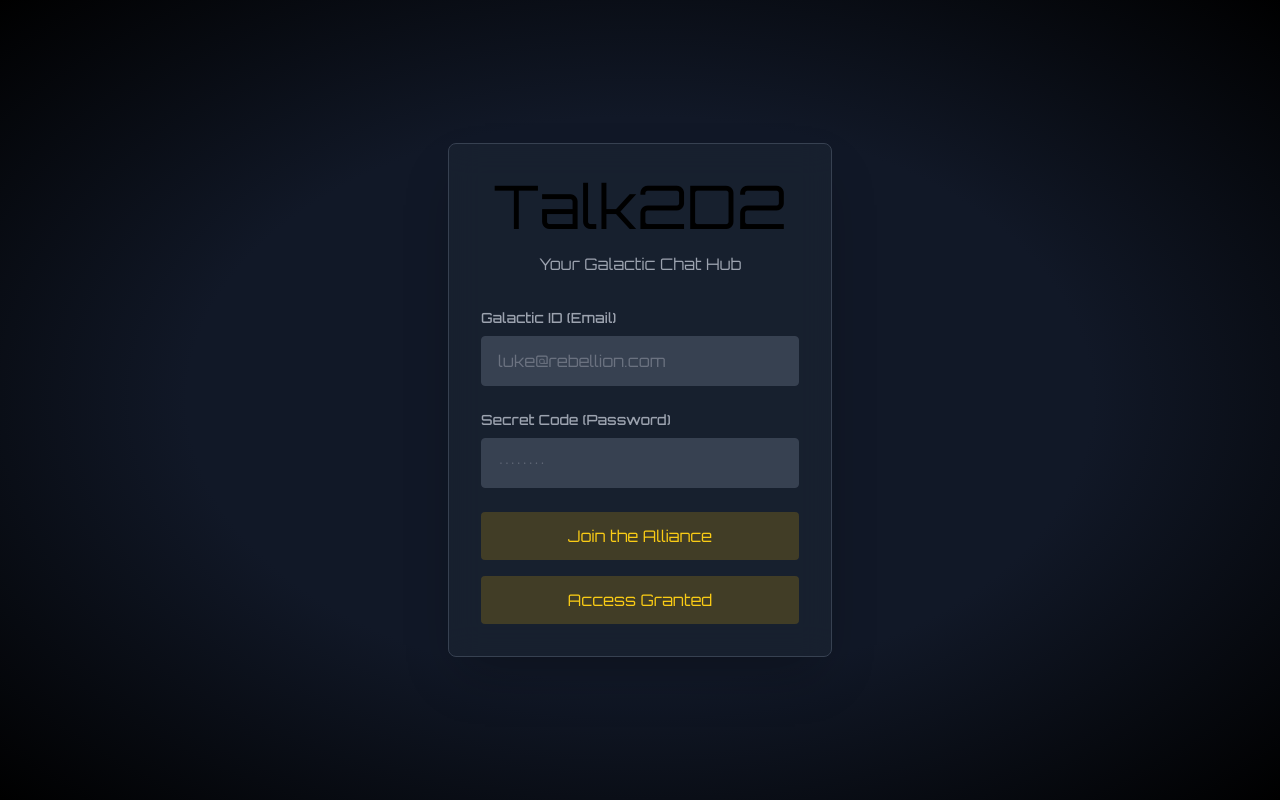
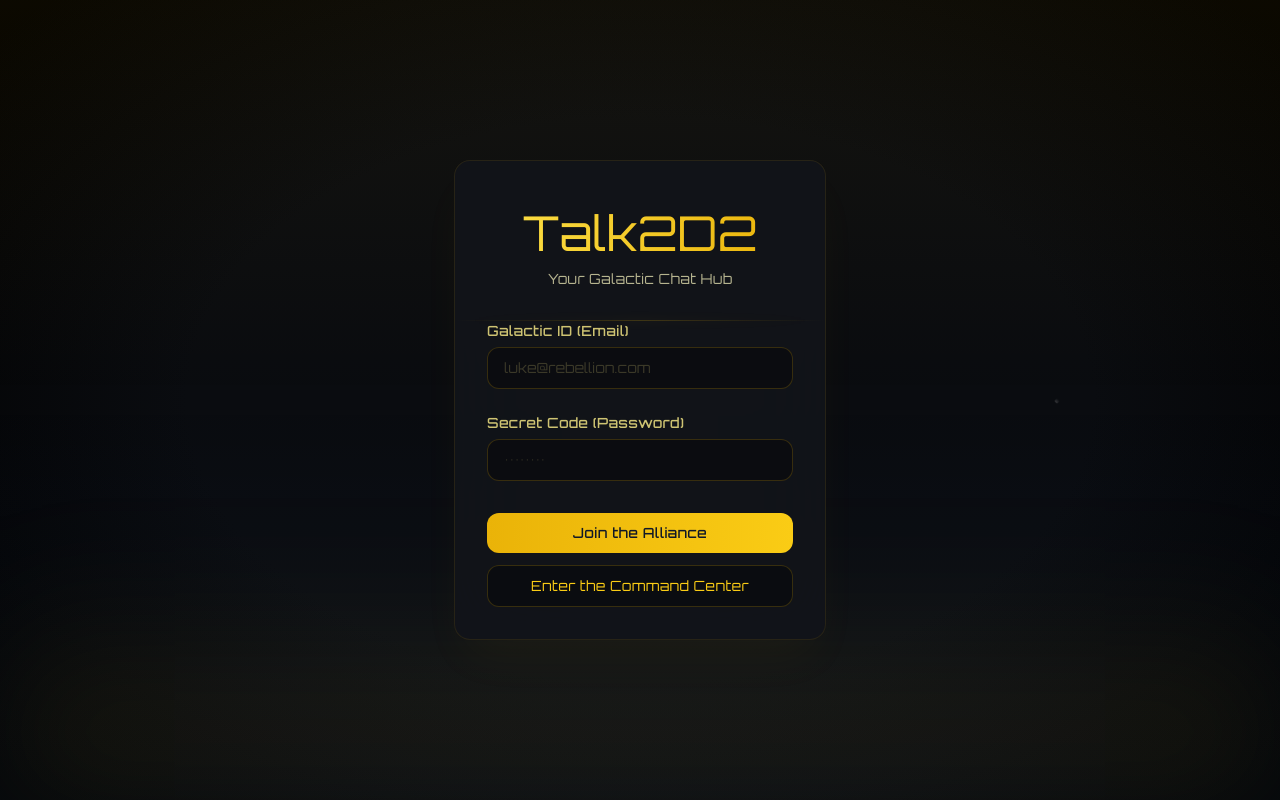
Before and after one commit to i-jared/slack_clone, a Next.js app: page / in a window 1280 px wide. Built offline with nearby package versions, Linux system fonts and the light colour scheme; no server answers.

Commit message:
updated sign in page

```diff
--- a/pages/channels/[id].js
+++ b/pages/channels/[id].js
@@ -16,10 +16,11 @@ const ChannelPage = () => {
   // This custom store hook loads channels
   const { channels } = useStore()
   // This hook handles messages with optimistic updates
-  const { messages, isLoading } = useChannelMessages({
+  const { messages, isLoading, retryMessage } = useChannelMessages({
     channelId: id ? parseInt(id) : null
   })
   const messagesEndRef = useRef(null)
+  const shouldAutoScroll = useRef(true)
 
   useEffect(() => {
     if (!user) {
@@ -40,28 +41,51 @@ const ChannelPage = () => {
     }
   }, [scrollToMessageId, messages])
 
-  // auto-scroll to bottom if no specific message
+  // Improved scroll to bottom function
+  const scrollToBottom = (behavior = 'smooth') => {
+    const messagesContainer = document.querySelector('.messages-container')
+    const endElement = messagesEndRef.current
+
+    if (messagesContainer && endElement) {
+      // Calculate if we're already near bottom
+      const containerHeight = messagesContainer.clientHeight
+      const scrollPosition = messagesContainer.scrollTop
+      const scrollHeight = messagesContainer.scrollHeight
+      const isNearBottom = (scrollHeight - (scrollPosition + containerHeight)) < 100
+
+      // Update auto-scroll preference based on user's scroll position
+      shouldAutoScroll.current = isNearBottom
+
+      // Only scroll if we should auto-scroll
+      if (shouldAutoScroll.current) {
+        setTimeout(() => {
+          endElement.scrollIntoView({ behavior, block: 'end' })
+        }, 100)
+      }
+    }
+  }
+
+  // Handle scroll events to determine if user has scrolled up
+  const handleScroll = (e) => {
+    const container = e.target
+    const isNearBottom = (container.scrollHeight - (container.scrollTop + container.clientHeight)) < 100
+    shouldAutoScroll.current = isNearBottom
+  }
+
+  // Scroll to bottom on initial load
   useEffect(() => {
-    if (!scrollToMessageId && messages?.length) {
-      console.log('📜 Scrolling to bottom of channel messages')
-      const timer = setTimeout(() => {
-        messagesEndRef.current?.scrollIntoView({ behavior: 'smooth' })
-      }, 100) // Small delay to ensure content is rendered
-      return () => clearTimeout(timer)
+    if (!scrollToMessageId && messages?.length && !isLoading) {
+      scrollToBottom('auto')
     }
-  }, [messages, scrollToMessageId])
+  }, [isLoading, messages?.length, scrollToMessageId])
 
-  // Also scroll when new messages are added
+  // Scroll when new messages arrive
   useEffect(() => {
     const lastMessage = messages?.[messages.length - 1]
-    if (lastMessage && !scrollToMessageId) {
-      console.log('📜 New message detected, scrolling to bottom')
-      const timer = setTimeout(() => {
-        messagesEndRef.current?.scrollIntoView({ behavior: 'smooth' })
-      }, 100)
-      return () => clearTimeout(timer)
+    if (lastMessage && !scrollToMessageId && !isLoading) {
+      scrollToBottom()
     }
-  }, [messages?.length, scrollToMessageId])
+  }, [messages?.length, scrollToMessageId, isLoading])
 
   // get the channel from the store
   const channel = channels.find((c) => c.id === parseInt(id))
@@ -87,7 +111,10 @@ const ChannelPage = () => {
         </header>
 
         {/* Messages */}
-        <div className="flex-1 overflow-y-auto px-6 py-4">
+        <div
+          className="messages-container flex-1 overflow-y-auto px-6 py-4"
+          onScroll={handleScroll}
+        >
           <div className="max-w-4xl mx-auto space-y-4">
             {isLoading ? (
               <div className="flex flex-col items-center justify-center h-full text-center py-12">
@@ -108,10 +135,15 @@ const ChannelPage = () => {
               </div>
             ) : (
               <>
-                {messages.map((message) => (
-                  <Message key={message.id} message={message} />
+                {messages.map((message, i) => (
+                  <Message
+                    key={message.id}
+                    message={message}
+                    isLatest={i === messages.length - 1}
+                    retryMessage={retryMessage}
+                  />
                 ))}
-                <div ref={messagesEndRef} />
+                <div ref={messagesEndRef} className="h-1" />
               </>
             )}
           </div>
--- a/pages/index.js
+++ b/pages/index.js
@@ -87,69 +87,111 @@ export default function Home() {
   }
 
   return (
-    <div className="flex min-h-screen bg-gray-900 items-center justify-center relative overflow-hidden">
+    <div className="flex min-h-screen bg-[#0A0C10] items-center justify-center relative overflow-hidden">
       <Head>
         <title>Talk2D2 - Your Galactic Chat Hub</title>
       </Head>
 
-      {/* Animated stars background */}
-      <div className="absolute inset-0 bg-[radial-gradient(ellipse_at_center,_var(--tw-gradient-stops))] from-gray-900 via-gray-900 to-black">
-        <div className="stars"></div>
-        <div className="twinkling"></div>
+      {/* Star field background */}
+      <div className="absolute inset-0 bg-[radial-gradient(ellipse_at_center,_var(--tw-gradient-stops))] from-[#0A0C10] via-[#0A0C10] to-black">
+        {/* Star layers */}
+        <div className="stars-small"></div>
+        <div className="stars-medium"></div>
+        <div className="stars-large"></div>
+        <div className="shooting-stars"></div>
+
+        {/* Ambient glow effects */}
+        <div className="absolute inset-0 bg-gradient-to-b from-yellow-500/5 via-transparent to-blue-500/5"></div>
+        <div className="absolute bottom-0 left-0 right-0 h-[30vh] bg-gradient-to-t from-yellow-500/10 via-yellow-500/5 to-transparent blur-3xl"></div>
       </div>
 
       {/* Main content */}
-      <div className="relative z-10 w-full max-w-md p-8">
-        <div className="bg-gray-800 bg-opacity-50 backdrop-blur-lg rounded-lg shadow-2xl p-8 border border-gray-700">
-          <div className="text-center mb-8">
-            <h1 className="talk2d2-logo text-6xl mb-4">Talk2D2</h1>
-            <p className="text-gray-400 font-orbitron">Your Galactic Chat Hub</p>
+      <div className="relative z-10 w-full max-w-[420px] p-6">
+        <div className="bg-[#12141A]/90 backdrop-blur-2xl rounded-2xl shadow-2xl border border-yellow-500/10 overflow-hidden
+          shadow-yellow-500/5">
+          {/* Logo Section with yellow gradient line */}
+          <div className="relative pt-12 pb-8 px-8">
+            <div className="text-center">
+              <h1 className="talk2d2-logo text-5xl mb-3 bg-gradient-to-r from-yellow-300 to-yellow-500 bg-clip-text text-transparent">
+                Talk2D2
+              </h1>
+              <p className="text-yellow-100/70 font-orbitron text-sm tracking-wide">
+                Your Galactic Chat Hub
+              </p>
+            </div>
+            {/* Enhanced decorative line */}
+            <div className="absolute bottom-0 left-0 right-0 h-px bg-gradient-to-r from-transparent via-yellow-500/20 to-transparent">
+              <div className="absolute inset-0 blur-sm bg-gradient-to-r from-transparent via-yellow-500/20 to-transparent"></div>
+            </div>
           </div>
 
           {isLoading ? (
-            <LoadingScreen message={
-              type === 'SIGNUP'
-                ? "Registering with the Rebel Alliance..."
-                : "Verifying Imperial credentials..."
-            } />
+            <div className="px-8 pb-8">
+              <LoadingScreen message={
+                type === 'SIGNUP'
+                  ? "Registering with the Rebel Alliance..."
+                  : "Verifying Imperial credentials..."
+              } />
+            </div>
           ) : (
-            <div className="space-y-6">
+            <div className="px-8 pb-8 space-y-6">
               <div>
-                <label className="block text-sm font-medium text-gray-400 mb-2">
+                <label className="block text-sm font-medium text-yellow-200/80 mb-1.5 font-orbitron tracking-wide">
                   Galactic ID (Email)
                 </label>
                 <input
                   type="email"
                   value={username}
                   onChange={(e) => setUsername(e.target.value)}
-                  className="sw-input w-full px-4 py-3 rounded bg-gray-700 text-white focus:outline-none"
+                  className="sw-input w-full px-4 py-2.5 rounded-xl bg-[#0A0C10]/80 text-yellow-100 font-orbitron text-sm
+                    border border-yellow-500/20
+                    focus:outline-none focus:ring-1 focus:ring-yellow-500/30 focus:border-yellow-500/30
+                    placeholder:text-yellow-200/20 placeholder:font-orbitron
+                    [&:-webkit-autofill]:font-orbitron [&:-webkit-autofill]:text-yellow-100
+                    [&:-webkit-autofill]:[background-color:rgb(10,12,16)]
+                    [&:-webkit-autofill]:[-webkit-text-fill-color:rgb(254,243,199)]
+                    [&:-webkit-autofill]:[box-shadow:0_0_0px_1000px_rgb(10,12,16)_inset]
+                    transition-all duration-200 ease-in-out"
                   placeholder="luke@rebellion.com"
                 />
               </div>
 
               <div>
-                <label className="block text-sm font-medium text-gray-400 mb-2">
+                <label className="block text-sm font-medium text-yellow-200/80 mb-1.5 font-orbitron tracking-wide">
                   Secret Code (Password)
                 </label>
                 <input
                   type="password"
                   value={password}
                   onChange={(e) => setPassword(e.target.value)}
-                  className="sw-input w-full px-4 py-3 rounded bg-gray-700 text-white focus:outline-none"
+                  className="sw-input w-full px-4 py-2.5 rounded-xl bg-[#0A0C10]/80 text-yellow-100 font-orbitron text-sm
+                    border border-yellow-500/20
+                    focus:outline-none focus:ring-1 focus:ring-yellow-500/30 focus:border-yellow-500/30
+                    placeholder:text-yellow-200/20 placeholder:font-orbitron
+                    [&:-webkit-autofill]:font-orbitron [&:-webkit-autofill]:text-yellow-100
+                    [&:-webkit-autofill]:[background-color:rgb(10,12,16)]
+                    [&:-webkit-autofill]:[-webkit-text-fill-color:rgb(254,243,199)]
+                    [&:-webkit-autofill]:[box-shadow:0_0_0px_1000px_rgb(10,12,16)_inset]
+                    transition-all duration-200 ease-in-out"
                   placeholder="••••••••"
                 />
               </div>
 
-              <div className="space-y-4">
+              <div className="space-y-3 pt-2">
                 <button
                   onClick={() => {
                     setType('SIGNUP')
                     handleLogin('SIGNUP', username, password)
                   }}
                   disabled={isLoading}
-                  className="sw-button w-full py-3 rounded font-orbitron"
+                  className="sw-button w-full py-2.5 rounded-xl font-orbitron bg-gradient-to-r from-yellow-500 to-yellow-400 text-gray-900
+                    hover:from-yellow-400 hover:to-yellow-300 hover:shadow-lg hover:shadow-yellow-500/10
+                    active:scale-[0.98] transition-all duration-200 text-sm font-medium tracking-wide
+                    relative overflow-hidden group"
                 >
-                  Join the Alliance
+                  <span className="relative z-10">Join the Alliance</span>
+                  <div className="absolute inset-0 bg-gradient-to-r from-yellow-400/0 via-white/20 to-yellow-400/0
+                    translate-x-[-100%] group-hover:translate-x-[100%] transition-transform duration-1000"></div>
                 </button>
 
                 <button
@@ -158,9 +200,15 @@ export default function Home() {
                     handleLogin('LOGIN', username, password)
                   }}
                   disabled={isLoading}
-                  className="sw-button w-full py-3 rounded font-orbitron"
+                  className="sw-button w-full py-2.5 rounded-xl font-orbitron bg-[#0A0C10] text-yellow-400
+                    border border-yellow-500/20 hover:border-yellow-400/30 hover:text-yellow-300
+                    hover:shadow-lg hover:shadow-yellow-500/5 group
+                    active:scale-[0.98] transition-all duration-200 text-sm tracking-wide
+                    relative overflow-hidden"
                 >
-                  Access Granted
+                  <span className="relative z-10">Enter the Command Center</span>
+                  <div className="absolute inset-0 bg-gradient-to-r from-yellow-400/0 via-yellow-400/5 to-yellow-400/0
+                    translate-x-[-100%] group-hover:translate-x-[100%] transition-transform duration-1000"></div>
                 </button>
               </div>
             </div>
--- a/styles/globals.css
+++ b/styles/globals.css
@@ -62,3 +62,185 @@
     text-shadow: 0 0 10px rgba(255, 232, 31, 0.3);
   }
 }
+
+/* Star field animations */
+@keyframes twinkle {
+  0% { opacity: 0; }
+  50% { opacity: 1; }
+  100% { opacity: 0; }
+}
+
+@keyframes shoot {
+  0% {
+    transform: translateX(0) translateY(0) rotate(-45deg);
+    opacity: 1;
+  }
+  100% {
+    transform: translateX(200px) translateY(200px) rotate(-45deg);
+    opacity: 0;
+  }
+}
+
+.stars-small,
+.stars-medium,
+.stars-large {
+  position: fixed;
+  top: 0;
+  left: 0;
+  right: 0;
+  bottom: 0;
+  background: transparent;
+}
+
+.stars-small::after,
+.stars-medium::after,
+.stars-large::after {
+  content: '';
+  position: absolute;
+  width: 2px;
+  height: 2px;
+  background: transparent;
+  box-shadow: var(--star-shadow);
+}
+
+.stars-small::after {
+  --star-size: 1px;
+  --star-color: rgba(255, 255, 255, 0.3);
+  box-shadow: var(--star-small-shadow);
+}
+
+.stars-medium::after {
+  --star-size: 2px;
+  --star-color: rgba(255, 255, 255, 0.5);
+  box-shadow: var(--star-medium-shadow);
+}
+
+.stars-large::after {
+  --star-size: 3px;
+  --star-color: rgba(255, 255, 255, 0.7);
+  box-shadow: var(--star-large-shadow);
+}
+
+.shooting-stars {
+  position: fixed;
+  top: 0;
+  left: 0;
+  right: 0;
+  bottom: 0;
+  background: transparent;
+}
+
+.shooting-stars::after,
+.shooting-stars::before {
+  content: '';
+  position: absolute;
+  width: 4px;
+  height: 4px;
+  background: linear-gradient(to right, white, transparent);
+  border-radius: 50%;
+  animation: shoot 5s infinite;
+  opacity: 0;
+}
+
+.shooting-stars::after {
+  top: 30%;
+  left: 70%;
+  animation-delay: 3s;
+}
+
+.shooting-stars::before {
+  top: 60%;
+  left: 30%;
+  animation-delay: 6s;
+}
+
+/* Generate star shadows */
+:root {
+  --star-small-shadow:
+    45px 30px var(--star-color),
+    125px 150px var(--star-color),
+    250px 80px var(--star-color),
+    320px 200px var(--star-color),
+    450px 50px var(--star-color),
+    550px 180px var(--star-color),
+    680px 90px var(--star-color),
+    750px 220px var(--star-color),
+    880px 120px var(--star-color),
+    950px 250px var(--star-color),
+    1050px 150px var(--star-color),
+    1150px 280px var(--star-color),
+    1250px 180px var(--star-color),
+    1350px 300px var(--star-color),
+    1450px 200px var(--star-color),
+    1550px 320px var(--star-color),
+    1650px 220px var(--star-color),
+    1750px 340px var(--star-color),
+    1850px 240px var(--star-color),
+    1950px 360px var(--star-color);
+
+  --star-medium-shadow:
+    120px 100px var(--star-color),
+    280px 220px var(--star-color),
+    420px 140px var(--star-color),
+    580px 260px var(--star-color),
+    700px 160px var(--star-color),
+    820px 280px var(--star-color),
+    980px 180px var(--star-color),
+    1100px 300px var(--star-color),
+    1220px 200px var(--star-color),
+    1380px 320px var(--star-color),
+    1500px 220px var(--star-color),
+    1620px 340px var(--star-color),
+    1780px 240px var(--star-color),
+    1900px 360px var(--star-color);
+
+  --star-large-shadow:
+    200px 150px var(--star-color),
+    400px 250px var(--star-color),
+    600px 200px var(--star-color),
+    800px 300px var(--star-color),
+    1000px 250px var(--star-color),
+    1200px 350px var(--star-color),
+    1400px 300px var(--star-color),
+    1600px 400px var(--star-color),
+    1800px 350px var(--star-color);
+}
+
+/* Update star colors to be more yellow-tinted */
+.stars-small::after {
+  --star-color: rgba(255, 248, 220, 0.3);
+}
+
+.stars-medium::after {
+  --star-color: rgba(255, 248, 220, 0.5);
+}
+
+.stars-large::after {
+  --star-color: rgba(255, 248, 220, 0.7);
+}
+
+/* Add a subtle pulse animation to some stars */
+@keyframes pulse {
+  0% { transform: scale(1); }
+  50% { transform: scale(1.2); }
+  100% { transform: scale(1); }
+}
+
+.stars-large::after {
+  animation: twinkle 5s infinite, pulse 3s infinite;
+}
+
+/* Add twinkling animation to some stars */
+.stars-small::after {
+  animation: twinkle 3s infinite;
+}
+
+.stars-medium::after {
+  animation: twinkle 4s infinite;
+  animation-delay: 1s;
+}
+
+.stars-large::after {
+  animation: twinkle 5s infinite;
+  animation-delay: 2s;
+}
```
